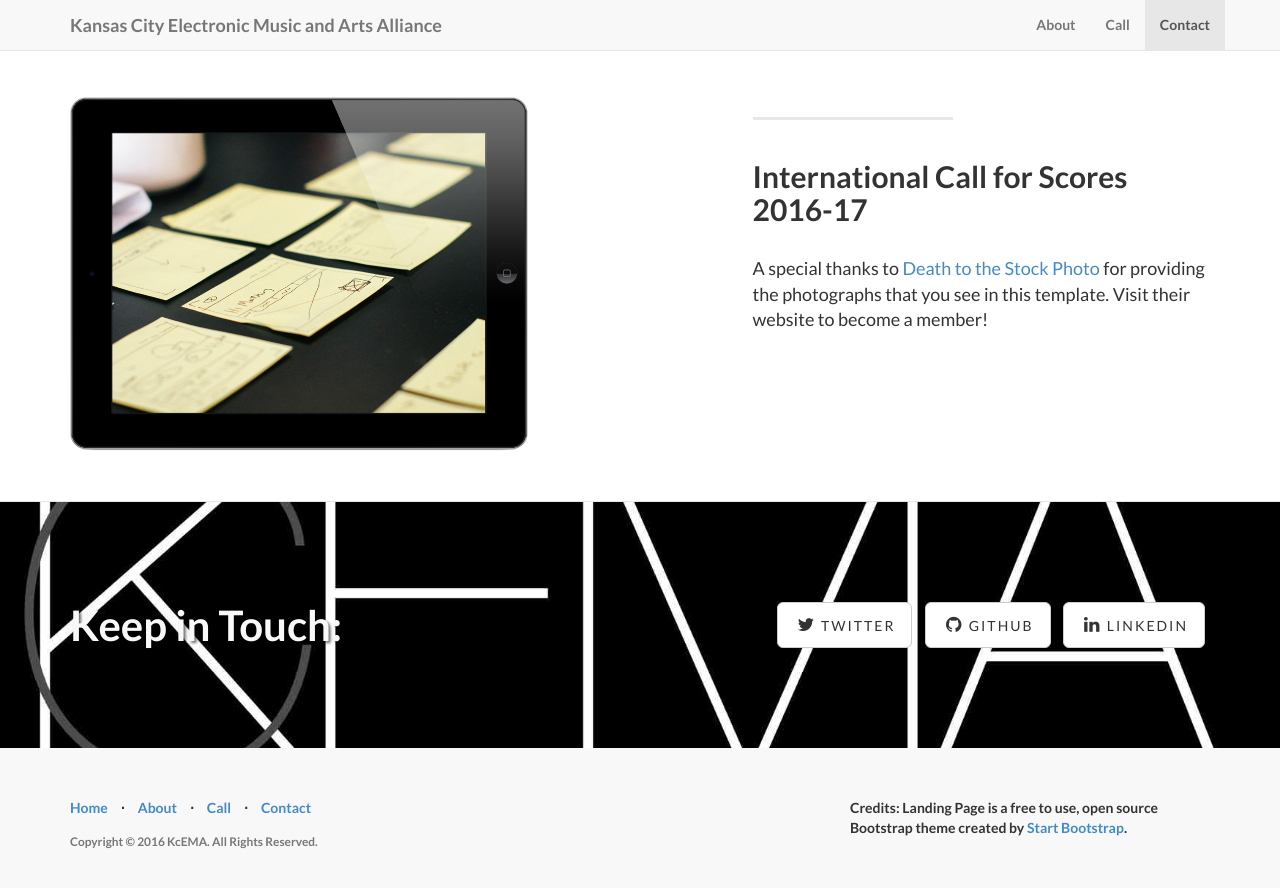
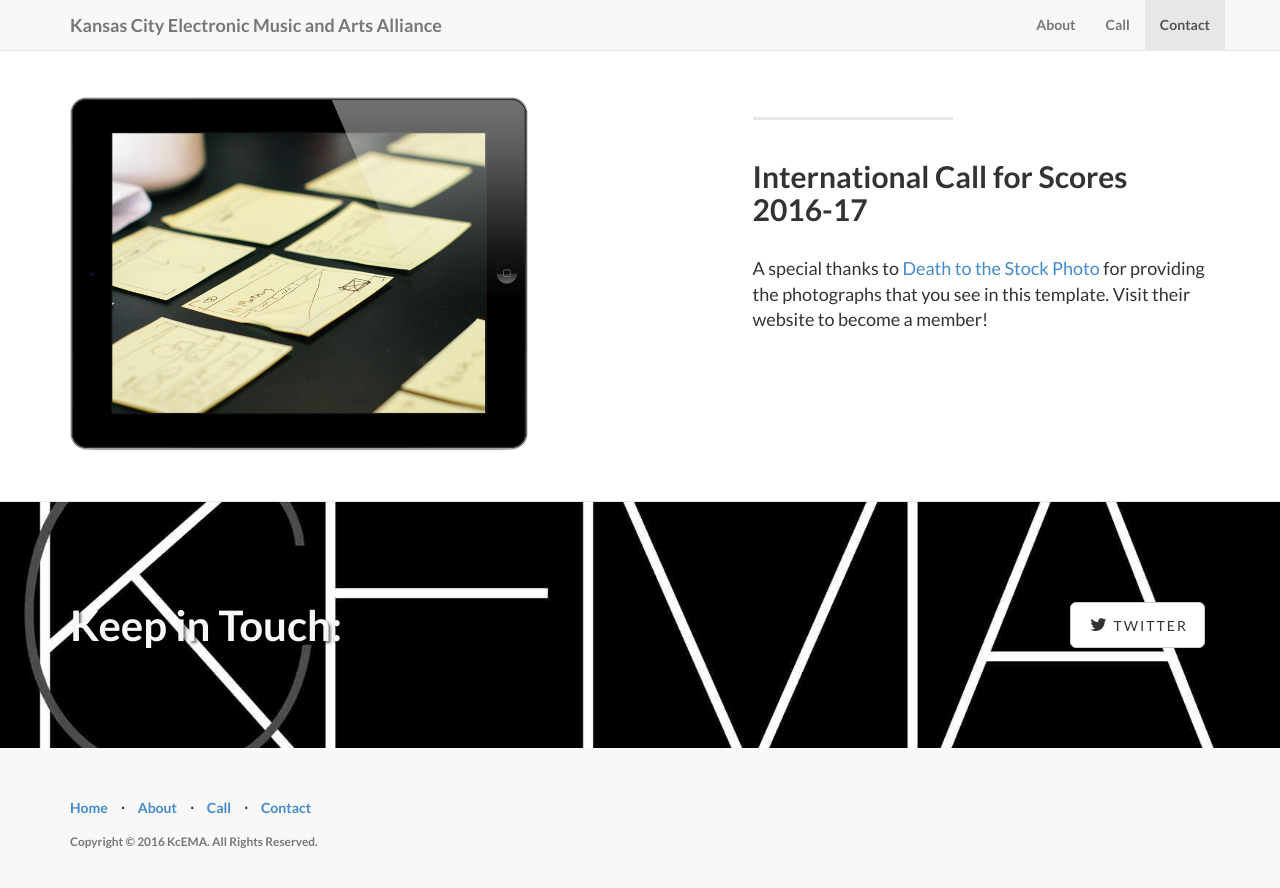
Before and after one commit to kcema/home, a Jekyll site: the page built from index.html, in a window 1280 px wide and 900 px high, scrolled down 1061 px. Shown: the top 888 px of the window. Built offline with Jekyll 4.4.1, drawn with Linux system fonts in a browser that asks for light colours.

Commit message:
Update _config.yml

```diff
--- a/_config.yml
+++ b/_config.yml
@@ -2,7 +2,7 @@
 #      Main Configs       #
 # ----------------------- #
 
-url: http://yoursite.com
+url: http://kcema.com
 title: Kansas City Electronic Music and Arts Alliance
 email: your-email@domain.com
 author: KcEMA
@@ -10,7 +10,6 @@ description: > # "Write an awesome description for your new site here.
   Kansas City Electronic Music and Arts Alliance (KcEMA) was founded in 2007
   and works to support and develop the electronic music and arts community in Kansas City.
 copyright: 'Copyright &copy; 2016 KcEMA. All Rights Reserved.'
-credits: 'Credits: Landing Page is a free to use, open source Bootstrap theme created by <a href="http://startbootstrap.com/">Start Bootstrap</a>.'
 
 # ----------------------- #
 #    Jekyll & Plugins     #
@@ -27,7 +26,3 @@ permalink: pretty
 social:
   - title: twitter
     url: https://twitter.com/SBootstrap
-  - title: github
-    url: https://github.com/IronSummitMedia/startbootstrap
-  - title: linkedin
-    url:
```
